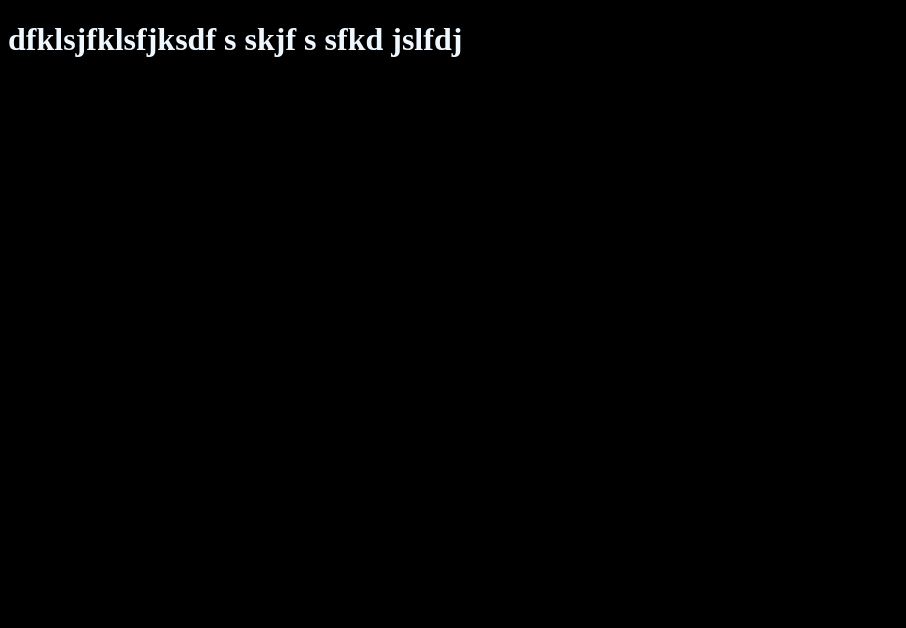
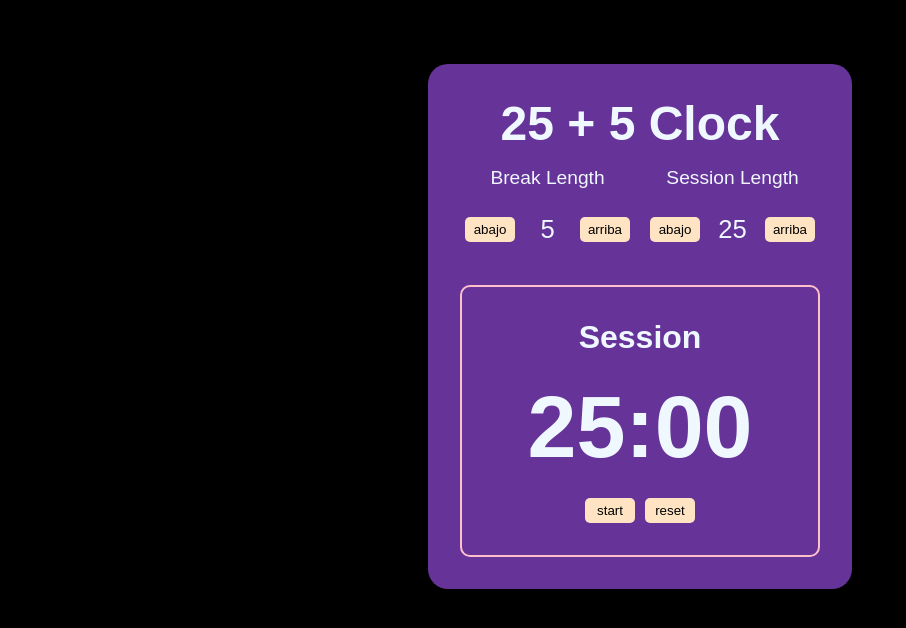
Before and after one commit to drkedrkedjon/freeCodeCamp-exam-calculadora, a React (Vite) app: page / in a window 1280 px wide. Shown: the top 628 px of the page, without its empty margins (0-906 px from the left). Built offline with nearby package versions, Linux system fonts and the light colour scheme.

Commit message:
17 tests already  passed

```diff
--- a/index.css
+++ b/index.css
@@ -1,4 +1,67 @@
 body {
   background-color: black;
   color: aliceblue;
+  font-family: Arial, Helvetica, sans-serif;
 }
+.container {
+  display: flex;
+  flex-direction: column;
+  gap: 1rem;
+  /* align-items: strech; */
+  max-width: 360px;
+  margin: 4rem auto;
+  background-color: rebeccapurple;
+  border-radius: 20px;
+  padding: 2rem 2rem;
+  text-align: center;
+}
+.controls {
+  display: flex;
+  justify-content: space-between;
+}
+.mini-control {
+  display: flex;
+  align-items: center;
+  gap: 10px;
+}
+h1 {
+  font-size: 3rem;
+  margin: 0;
+}
+#session-label,
+#break-label {
+  font-size: 1.2rem;
+  margin: 0;
+}
+button {
+  width: 50px;
+  border: none;
+  padding: 5px;
+  margin-inline: 5px;
+  border-radius: 5px;
+  background-color: bisque;
+  cursor: pointer;
+}
+button:hover {
+  background-color: aqua;
+}
+.display {
+  border: 2px solid pink;
+  padding: 2rem;
+  border-radius: 10px;
+}
+h2 {
+  font-size: 2rem;
+  margin: 0;
+}
+#time-left {
+  font-size: 5.5rem;
+  margin-block: 20px;
+  font-weight: 900;
+}
+#session-length,
+#break-length {
+  min-width: 35px;
+  font-size: 1.6rem;
+  margin: none;
+}
--- a/src/App.jsx
+++ b/src/App.jsx
@@ -1,5 +1,83 @@
+import { useState } from "react";
+
 function App() {
-  return <h1>dfklsjfklsfjksdf s skjf s sfkd jslfdj </h1>;
+  const [breakLength, setBreakLength] = useState(5);
+  const [sessionLength, setSessionLength] = useState(25);
+  const [timeLeft, setTimeLeft] = useState("25:00");
+
+  function handleResetClock() {
+    setBreakLength(5);
+    setSessionLength(25);
+    setTimeLeft("25:00");
+  }
+  function handleClockLengths(e) {
+    switch (e.target.id) {
+      case "break-decrement":
+        setBreakLength((oldValue) =>
+          oldValue <= 1 ? oldValue : (oldValue -= 1)
+        );
+        break;
+      case "break-increment":
+        setBreakLength((oldValue) =>
+          oldValue >= 60 ? oldValue : (oldValue += 1)
+        );
+        break;
+      case "session-decrement":
+        setSessionLength((oldValue) =>
+          oldValue <= 1 ? oldValue : (oldValue -= 1)
+        );
+        break;
+      case "session-increment":
+        setSessionLength((oldValue) =>
+          oldValue >= 60 ? oldValue : (oldValue += 1)
+        );
+        break;
+    }
+  }
+  return (
+    <main className="container">
+      <h1>25 + 5 Clock</h1>
+
+      <div className="controls">
+        <div>
+          <p id="break-label">Break Length</p>
+          <div className="mini-control">
+            <button onClick={handleClockLengths} id="break-decrement">
+              abajo
+            </button>
+            <p id="break-length">{breakLength}</p>
+            <button onClick={handleClockLengths} id="break-increment">
+              arriba
+            </button>
+          </div>
+        </div>
+
+        <div>
+          <p id="session-label">Session Length</p>
+          <div className="mini-control">
+            <button onClick={handleClockLengths} id="session-decrement">
+              abajo
+            </button>
+            <p id="session-length">{sessionLength}</p>
+            <button onClick={handleClockLengths} id="session-increment">
+              arriba
+            </button>
+          </div>
+        </div>
+      </div>
+
+      <div className="display">
+        <h2 id="timer-label">Session</h2>
+        <p id="time-left">{timeLeft}</p>
+        <div className="display-controls">
+          <button id="start_stop">start</button>
+          <button onClick={handleResetClock} id="reset">
+            reset
+          </button>
+        </div>
+      </div>
+    </main>
+  );
 }
 
 export default App;
```
